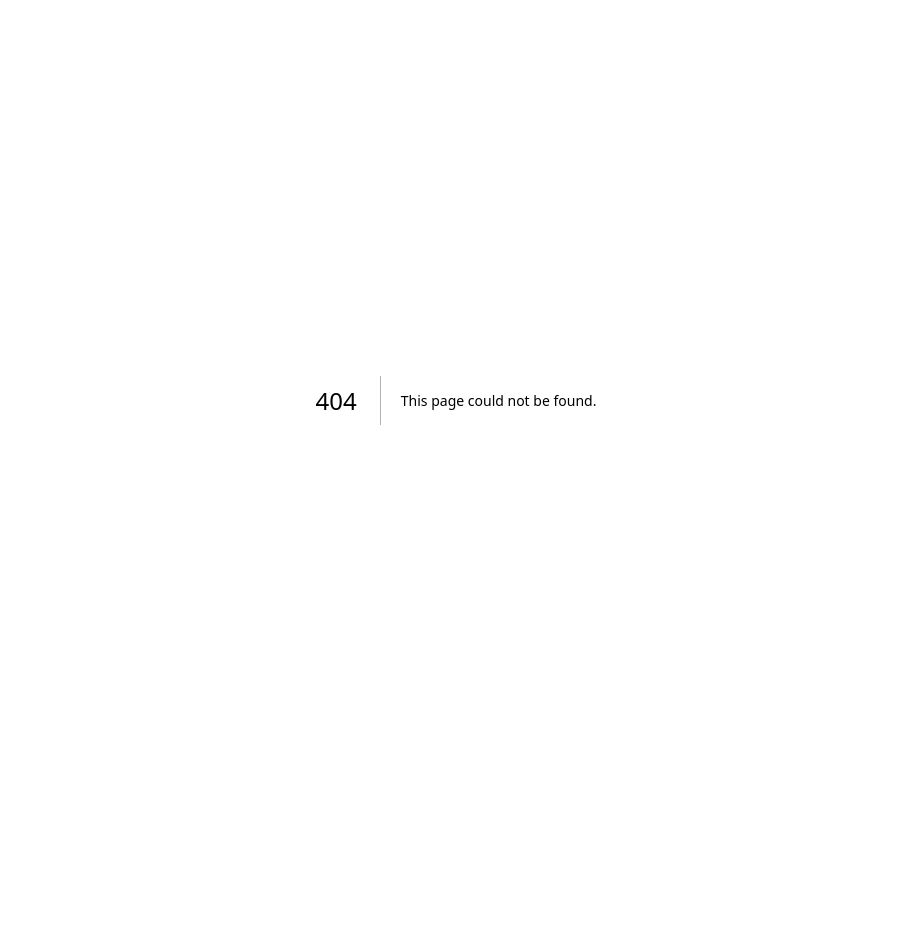
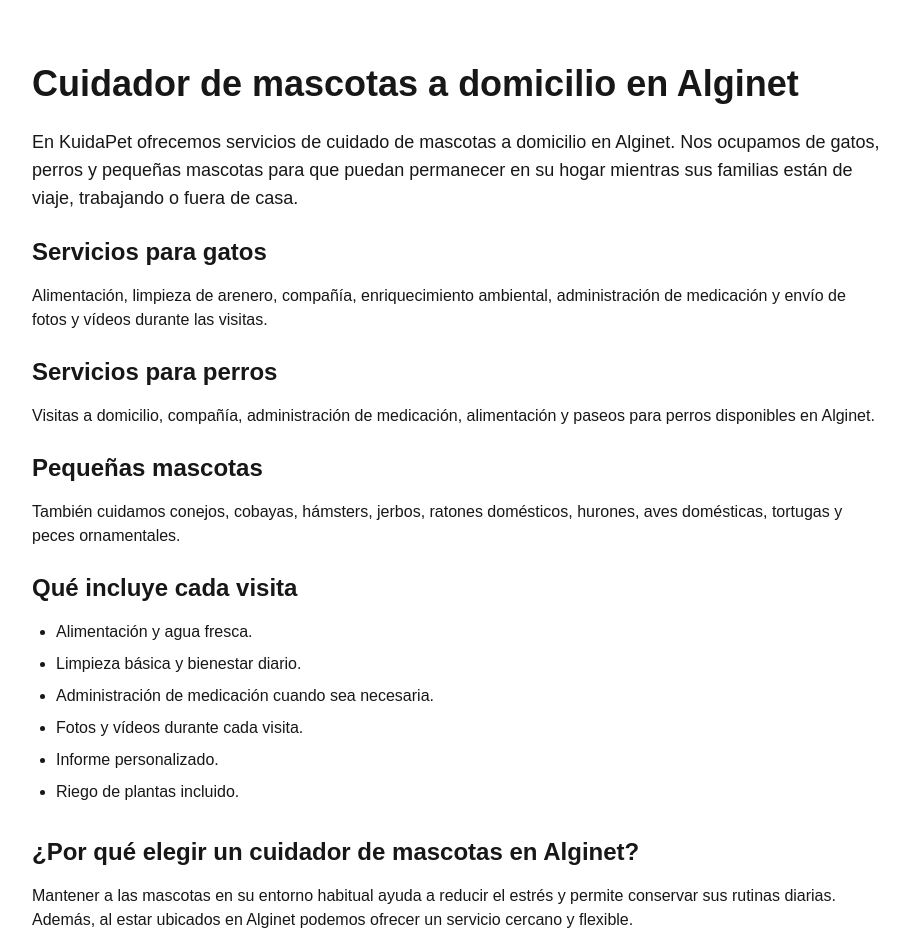
Before and after one commit to taniamadrigalmendez-glitch/kuidapet, a Next.js app: page /cuidador-mascotas-alginet in a window 1280 px wide. Before the commit this address had no page. Shown: the top 952 px of the page, without its empty margins (184-1093 px from the left). Before the commit the page ends 800 px from the top, so only its background shows below. Built offline with nearby package versions, Linux system fonts and the light colour scheme.

Commit message:
Añadir página SEO de Alginet

```diff
--- /dev/null
+++ b/app/cuidador-mascotas-alginet/page.tsx
@@ -0,0 +1,86 @@
+import type { Metadata } from "next";
+
+export const metadata: Metadata = {
+  title: "Cuidador de mascotas en Alginet | KuidaPet",
+  description:
+    "Cuidado de mascotas a domicilio en Alginet. Servicio para gatos, perros y pequeñas mascotas. Visitas personalizadas, medicación, fotos y vídeos.",
+};
+
+export default function CuidadorMascotasAlginet() {
+  return (
+    <main className="max-w-4xl mx-auto px-6 py-16">
+
+      <h1 className="text-4xl font-bold mb-6">
+        Cuidador de mascotas a domicilio en Alginet
+      </h1>
+
+      <p className="mb-6 text-lg">
+        En KuidaPet ofrecemos servicios de cuidado de mascotas a domicilio
+        en Alginet. Nos ocupamos de gatos, perros y pequeñas mascotas para
+        que puedan permanecer en su hogar mientras sus familias están de
+        viaje, trabajando o fuera de casa.
+      </p>
+
+      <h2 className="text-2xl font-semibold mb-4">
+        Servicios para gatos
+      </h2>
+
+      <p className="mb-6">
+        Alimentación, limpieza de arenero, compañía, enriquecimiento
+        ambiental, administración de medicación y envío de fotos y vídeos
+        durante las visitas.
+      </p>
+
+      <h2 className="text-2xl font-semibold mb-4">
+        Servicios para perros
+      </h2>
+
+      <p className="mb-6">
+        Visitas a domicilio, compañía, administración de medicación,
+        alimentación y paseos para perros disponibles en Alginet.
+      </p>
+
+      <h2 className="text-2xl font-semibold mb-4">
+        Pequeñas mascotas
+      </h2>
+
+      <p className="mb-6">
+        También cuidamos conejos, cobayas, hámsters, jerbos, ratones
+        domésticos, hurones, aves domésticas, tortugas y peces ornamentales.
+      </p>
+
+      <h2 className="text-2xl font-semibold mb-4">
+        Qué incluye cada visita
+      </h2>
+
+      <ul className="list-disc pl-6 space-y-2 mb-8">
+        <li>Alimentación y agua fresca.</li>
+        <li>Limpieza básica y bienestar diario.</li>
+        <li>Administración de medicación cuando sea necesaria.</li>
+        <li>Fotos y vídeos durante cada visita.</li>
+        <li>Informe personalizado.</li>
+        <li>Riego de plantas incluido.</li>
+      </ul>
+
+      <h2 className="text-2xl font-semibold mb-4">
+        ¿Por qué elegir un cuidador de mascotas en Alginet?
+      </h2>
+
+      <p className="mb-6">
+        Mantener a las mascotas en su entorno habitual ayuda a reducir el
+        estrés y permite conservar sus rutinas diarias. Además, al estar
+        ubicados en Alginet podemos ofrecer un servicio cercano y flexible.
+      </p>
+
+      <h2 className="text-2xl font-semibold mb-4">
+        Solicita información
+      </h2>
+
+      <p>
+        Contacta con KuidaPet para solicitar información o presupuesto para
+        el cuidado de tu mascota en Alginet.
+      </p>
+
+    </main>
+  );
+}
```
